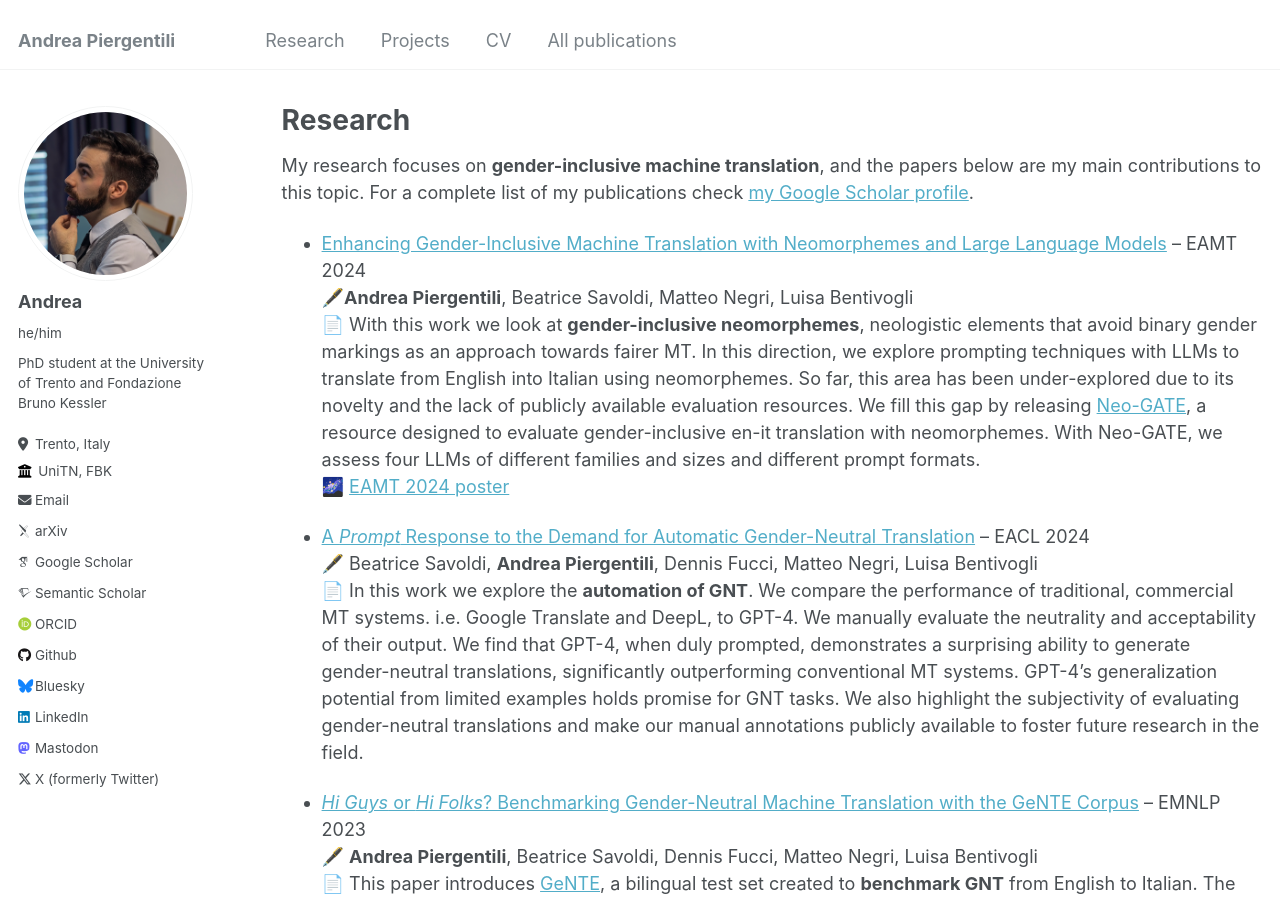
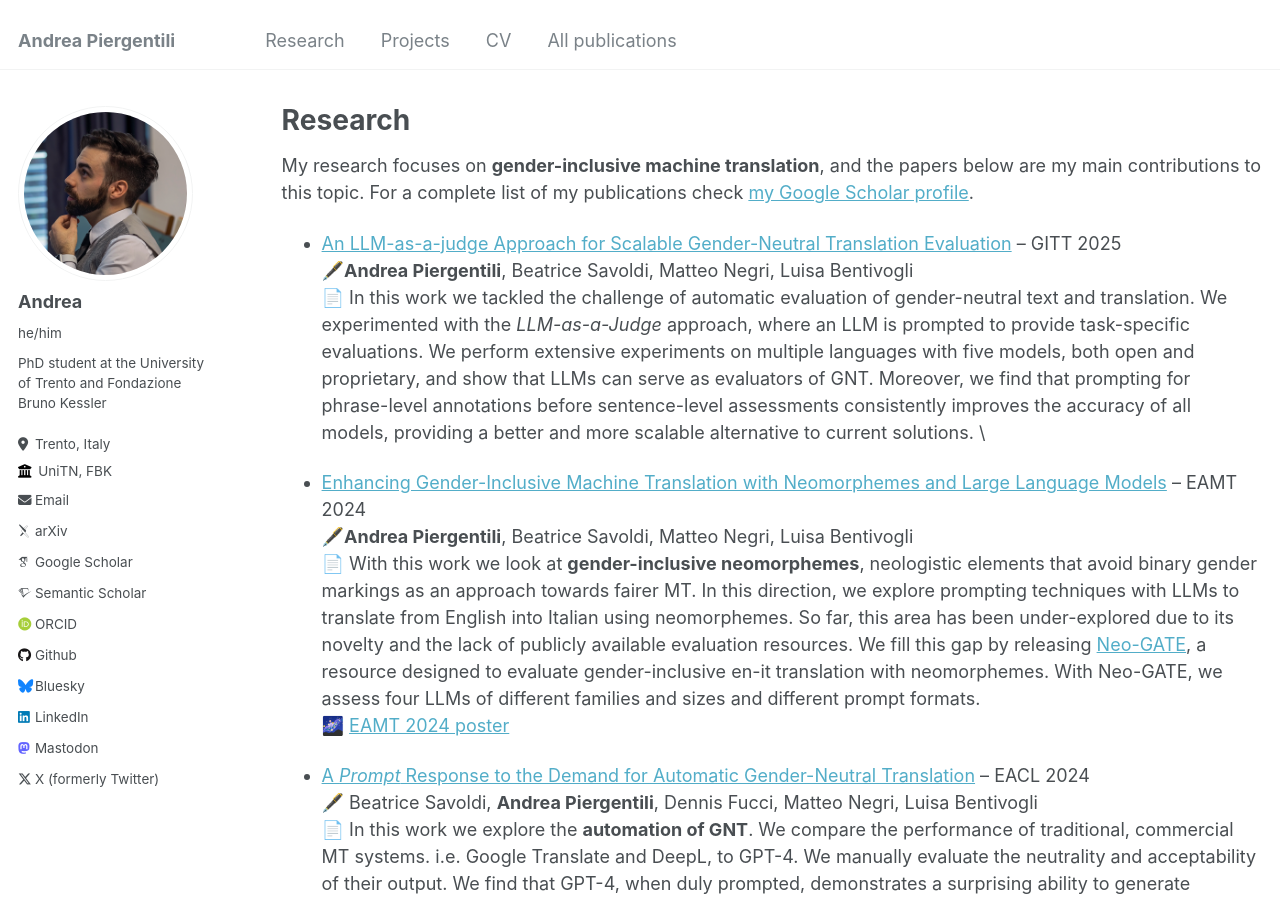
Before and after one commit to apierg/apierg.github.io, a Jekyll site: the page built from _pages/research.md, in a window 1280 px wide and 900 px high. Built offline with Jekyll 4.4.1, drawn with Linux system fonts in a browser that asks for light colours; some web fonts are replaced.

Commit message:
add research item

```diff
--- a/_pages/research.md
+++ b/_pages/research.md
@@ -7,6 +7,10 @@ author_profile: true
 
 My research focuses on **gender-inclusive machine translation**, and the papers below are my main contributions to this topic.
 For a complete list of my publications check [my Google Scholar profile](https://scholar.google.com/citations?user=SceVs8kAAAAJ&hl=it).
+
+* [An LLM-as-a-judge Approach for Scalable Gender-Neutral Translation Evaluation](https://arxiv.org/abs/2504.11934) – GITT 2025\
+    🖋️**Andrea Piergentili**, Beatrice Savoldi, Matteo Negri, Luisa Bentivogli\
+    📄 In this work we tackled the challenge of automatic evaluation of gender-neutral text and translation. We experimented with the _LLM-as-a-Judge_ approach, where an LLM is prompted to provide task-specific evaluations. We perform extensive experiments on multiple languages with five models, both open and proprietary, and show that LLMs can serve as evaluators of GNT. Moreover, we find that prompting for phrase-level annotations before sentence-level assessments consistently improves the accuracy of all models, providing a better and more scalable alternative to current solutions. \
 
 * [Enhancing Gender-Inclusive Machine Translation with Neomorphemes and Large Language Models](https://aclanthology.org/2024.eamt-1.25/) – EAMT 2024\
     🖋️**Andrea Piergentili**, Beatrice Savoldi, Matteo Negri, Luisa Bentivogli\
```
